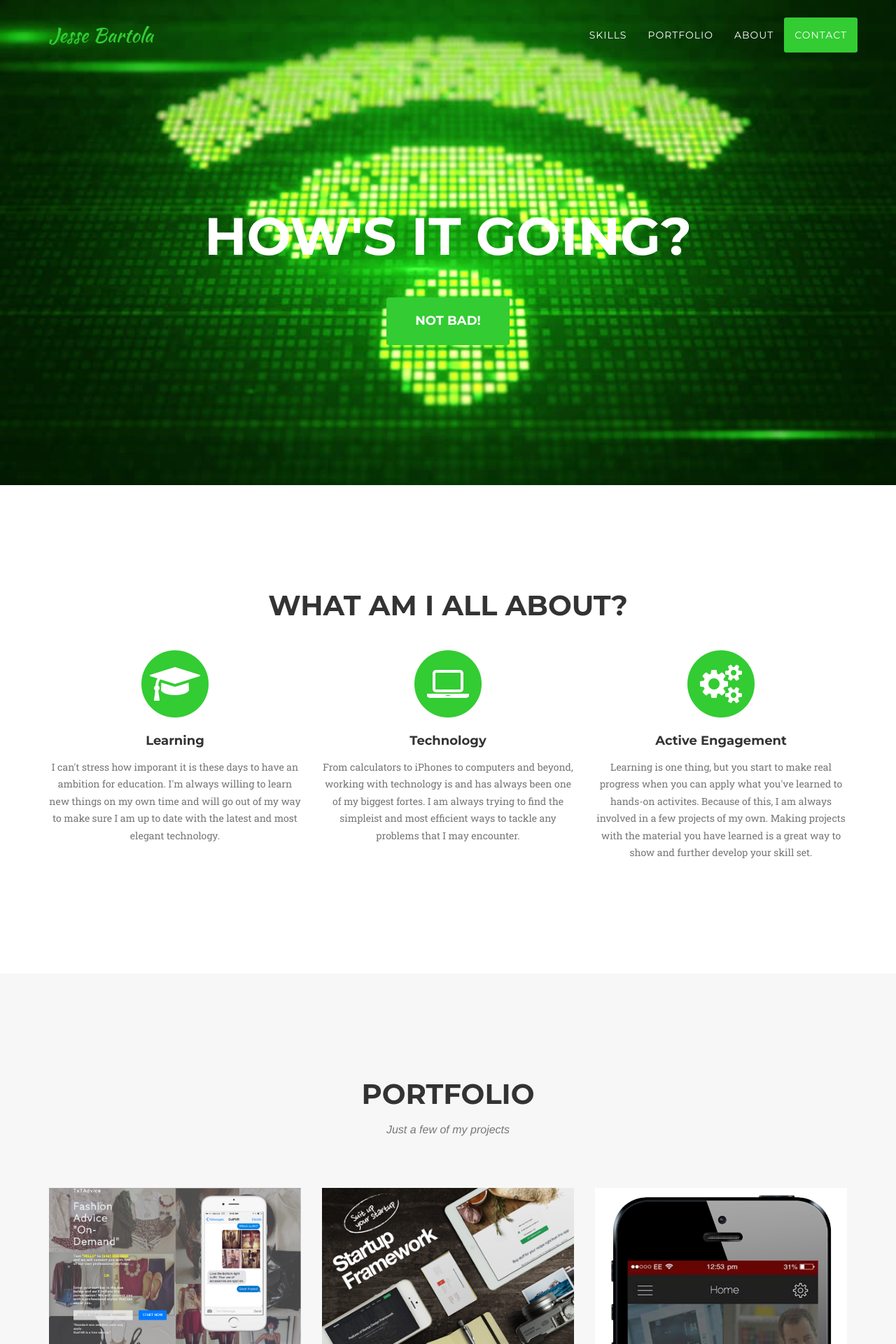
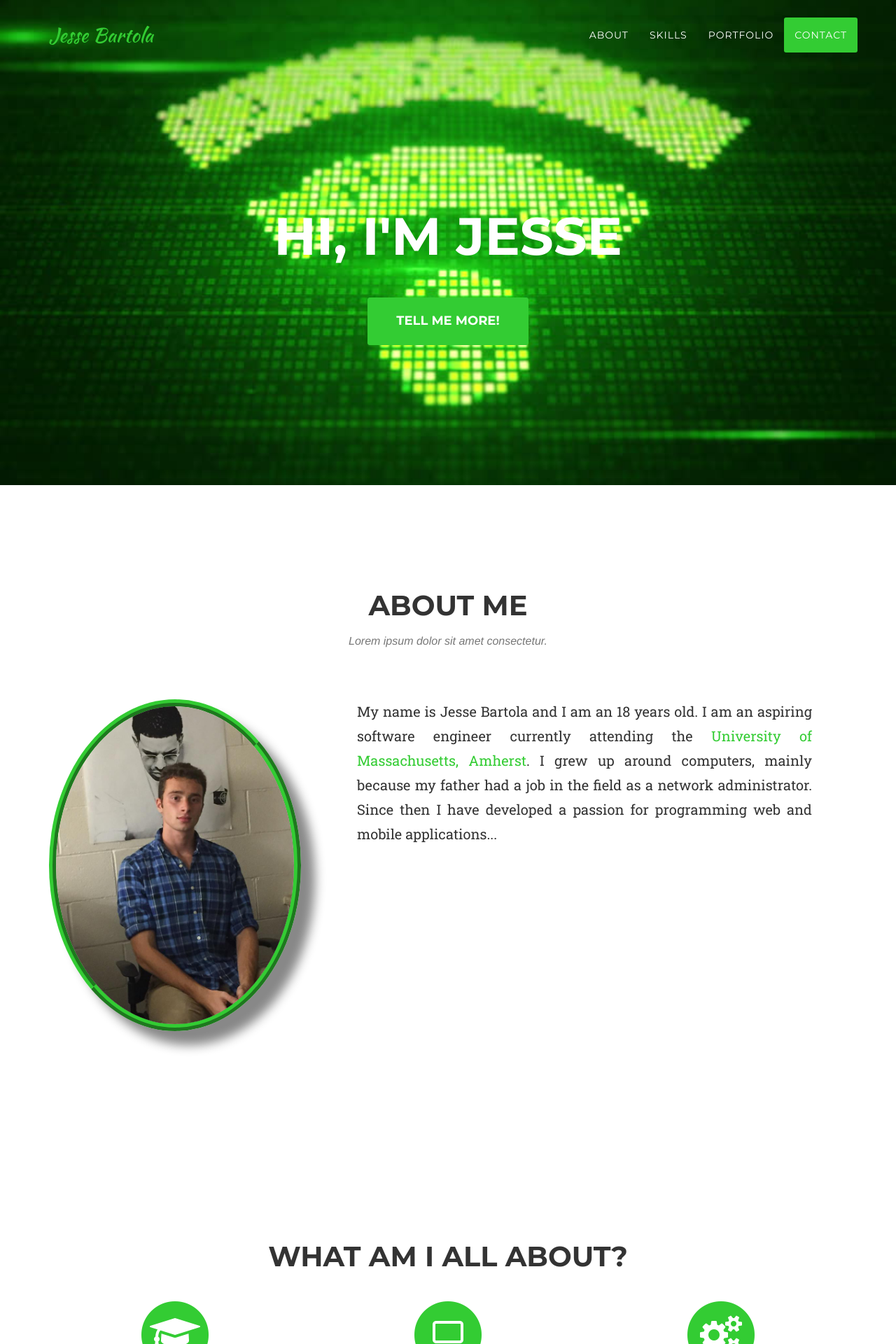
Before and after one commit to jrbartola/Website, a Python web app: template templates/index.html in a window 1280 px wide. Shown: the top 1920 px of the page at 70% size. Run offline with Jinja, Linux system fonts and the light colour scheme; the template is opened without the code that fills it, so the values that code supplies are empty; some libraries are stand-ins or nearby versions; some web fonts are replaced.

Commit message:
Rearranged About Section

```diff
--- a/static/less/agency.less
+++ b/static/less/agency.less
@@ -421,6 +421,7 @@ section {
 }
 
 @media(min-width:768px) {
+
 	.timeline {
 		&:before {
 			left: 50%;
@@ -633,7 +634,8 @@ ul.social-buttons {
 
 .portfolio-modal {
 	.modal-content {
-	    border-radius: 0;
+	    border-radius: 10%;
+	    // used to be 0
 	    background-clip: border-box;
 	    -webkit-box-shadow: none;
 	    box-shadow: none;
@@ -726,3 +728,23 @@ img::-moz-selection {
 body {
     webkit-tap-highlight-color: @brand-primary;
 }
+
+// About Me Section
+
+.about-pic {
+	img {
+		border: 10px ridge @brand-primary;
+		box-shadow: 20px 20px 15px #888;
+	}
+
+}
+
+.about-bio {
+	p {
+		font-size: 2rem;
+		text-align: justify;
+		padding-left: 50px;
+		padding-right: 50px;
+	}
+
+}
--- a/templates/index.html
+++ b/templates/index.html
@@ -56,14 +56,15 @@
                         <a href="#page-top"></a>
                     </li>
                     <li>
-                        <a class="page-scroll" href="#services">Skills</a>
+                        <a class="page-scroll" href="#about">About</a>
+                    </li>
+                    <li>
+                        <a class="page-scroll" href="#skills">Skills</a>
                     </li>
                     <li>
                         <a class="page-scroll" href="#portfolio">Portfolio</a>
                     </li>
-                    <li>
-                        <a class="page-scroll" href="#about">About</a>
-                    </li>
+
                     <li>
                         <a class="page-scroll" href="#contact">Contact</a>
                     </li>
@@ -79,14 +80,78 @@
         <div class="container">
             <div class="intro-text">
                 <!-- <div class="intro-lead-in">Welcome To Our Studio!</div> -->
-                <div class="intro-heading">How's it going?</div>
-                <a href="#services" class="page-scroll btn btn-xl">Not Bad!</a>
+                <div class="intro-heading">Hi, I'm Jesse</div>
+                <a href="#about" class="page-scroll btn btn-xl">Tell me more!</a>
             </div>
         </div>
     </header>
 
+    <!-- About Section -->
+    <section id="about">
+        <div class="container">
+            <div class="row">
+                <div class="col-lg-12 text-center">
+                    <h2 class="section-heading">About Me</h2>
+                    <h3 class="section-subheading text-muted">Lorem ipsum dolor sit amet consectetur.</h3>
+                </div>
+            </div>
+            <div class="row">
+                <div class="col-lg-4">
+                    <div class="about-pic">
+                        <img src="static/img/facebookprof.jpg" class="img-responsive img-circle" alt="">
+                    </div>
+                </div>
+                <div class="col-lg-8">
+                    <div class="about-bio">
+                        <p>My name is Jesse Bartola and I am an 18 years old. I am an aspiring software engineer currently attending the <a href="http://www.umass.edu/">University of Massachusetts, Amherst</a>. I grew up around computers, mainly because my father had a job in the field as a network administrator. Since then I have developed a passion for programming web and mobile applications...
+                        </p>
+                    </div>
+                </div>
+                <!-- <div class="col-lg-12">
+                    <ul class="timeline">
+                        <li class="timeline-inverted">
+                            <div class="timeline-image">
+                                <img class="img-circle img-responsive" src="static/img/about/2.jpg" alt="">
+                            </div>
+                            <div class="timeline-panel">
+                                <div class="timeline-heading">
+                                    <h4>March 2011</h4>
+                                    <h4 class="subheading">An Agency is Born</h4>
+                                </div>
+                                <div class="timeline-body">
+                                    <p class="text-muted">Lorem ipsum dolor sit amet, consectetur adipisicing elit. Sunt ut voluptatum eius sapiente, totam reiciendis temporibus qui quibusdam, recusandae sit vero unde, sed, incidunt et ea quo dolore laudantium consectetur!</p>
+                                </div>
+                            </div>
+                        </li>
+                        <li>
+                            <div class="timeline-image">
+                                <img class="img-circle img-responsive" src="static/img/about/3.jpg" alt="">
+                            </div>
+                            <div class="timeline-panel">
+                                <div class="timeline-heading">
+                                    <h4>December 2012</h4>
+                                    <h4 class="subheading">Transition to Full Service</h4>
+                                </div>
+                                <div class="timeline-body">
+                                    <p class="text-muted">Lorem ipsum dolor sit amet, consectetur adipisicing elit. Sunt ut voluptatum eius sapiente, totam reiciendis temporibus qui quibusdam, recusandae sit vero unde, sed, incidunt et ea quo dolore laudantium consectetur!</p>
+                                </div>
+                            </div>
+                        </li>
+                        <li class="timeline-inverted">
+                            <div class="timeline-image">
+                                <h4>Be Part
+                                    <br>Of Our
+                                    <br>Story!</h4>
+                            </div>
+                        </li>
+                    </ul>
+                </div> -->
+            </div>
+        </div>
+    </section>
+
     <!-- My Skills Section -->
-    <section id="services">
+    <section id="skills">
         <div class="container">
             <div class="row">
                 <div class="col-lg-12 text-center">
@@ -179,86 +244,7 @@
         </div>
     </section>
 
-    <!-- About Section -->
-    <section id="about">
-        <div class="container">
-            <div class="row">
-                <div class="col-lg-12 text-center">
-                    <h2 class="section-heading">About</h2>
-                    <h3 class="section-subheading text-muted">Lorem ipsum dolor sit amet consectetur.</h3>
-                </div>
-            </div>
-            <div class="row">
-                <div class="col-lg-12">
-                    <ul class="timeline">
-                        <li>
-                            <div class="timeline-image">
-                                <img class="img-circle img-responsive" src="static/img/about/1.jpg" alt="">
-                            </div>
-                            <div class="timeline-panel">
-                                <div class="timeline-heading">
-                                    <h4>2009-2011</h4>
-                                    <h4 class="subheading">Our Humble Beginnings</h4>
-                                </div>
-                                <div class="timeline-body">
-                                    <p class="text-muted">Lorem ipsum dolor sit amet, consectetur adipisicing elit. Sunt ut voluptatum eius sapiente, totam reiciendis temporibus qui quibusdam, recusandae sit vero unde, sed, incidunt et ea quo dolore laudantium consectetur!</p>
-                                </div>
-                            </div>
-                        </li>
-                        <li class="timeline-inverted">
-                            <div class="timeline-image">
-                                <img class="img-circle img-responsive" src="static/img/about/2.jpg" alt="">
-                            </div>
-                            <div class="timeline-panel">
-                                <div class="timeline-heading">
-                                    <h4>March 2011</h4>
-                                    <h4 class="subheading">An Agency is Born</h4>
-                                </div>
-                                <div class="timeline-body">
-                                    <p class="text-muted">Lorem ipsum dolor sit amet, consectetur adipisicing elit. Sunt ut voluptatum eius sapiente, totam reiciendis temporibus qui quibusdam, recusandae sit vero unde, sed, incidunt et ea quo dolore laudantium consectetur!</p>
-                                </div>
-                            </div>
-                        </li>
-                        <li>
-                            <div class="timeline-image">
-                                <img class="img-circle img-responsive" src="static/img/about/3.jpg" alt="">
-                            </div>
-                            <div class="timeline-panel">
-                                <div class="timeline-heading">
-                                    <h4>December 2012</h4>
-                                    <h4 class="subheading">Transition to Full Service</h4>
-                                </div>
-                                <div class="timeline-body">
-                                    <p class="text-muted">Lorem ipsum dolor sit amet, consectetur adipisicing elit. Sunt ut voluptatum eius sapiente, totam reiciendis temporibus qui quibusdam, recusandae sit vero unde, sed, incidunt et ea quo dolore laudantium consectetur!</p>
-                                </div>
-                            </div>
-                        </li>
-                        <li class="timeline-inverted">
-                            <div class="timeline-image">
-                                <img class="img-circle img-responsive" src="static/img/about/4.jpg" alt="">
-                            </div>
-                            <div class="timeline-panel">
-                                <div class="timeline-heading">
-                                    <h4>July 2014</h4>
-                                    <h4 class="subheading">Phase Two Expansion</h4>
-                                </div>
-                                <div class="timeline-body">
-                                    <p class="text-muted">Lorem ipsum dolor sit amet, consectetur adipisicing elit. Sunt ut voluptatum eius sapiente, totam reiciendis temporibus qui quibusdam, recusandae sit vero unde, sed, incidunt et ea quo dolore laudantium consectetur!</p>
-                                </div>
-                            </div>
-                        </li>
-                        <li class="timeline-inverted">
-                            <div class="timeline-image">
-                                <h4>Be Part
-                                    <br>Of Our
-                                    <br>Story!</h4>
-                            </div>
-                        </li>
-                    </ul>
-                </div>
-            </div>
-        </div>
-    </section>
+
 
     <!-- Team Section -->
     <section id="team" class="bg-light-gray">
@@ -365,8 +351,8 @@
                 </div>
                 <div class="col-md-4">
                     <ul class="list-inline quicklinks">
-                        <!-- <li><a href="#">Terms of Use</a>
-                        </li> -->
+                        <li><a href="mailto:jrbartola@gmail.com">Email Me</a>
+                        </li>
                     </ul>
                 </div>
             </div>
```
Also changed, not shown: static/css/agency.css, static/css/mixins.css (added), static/css/variables.css (added), static/img/facebookprof.jpg (added).
